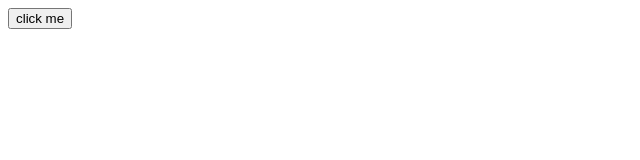
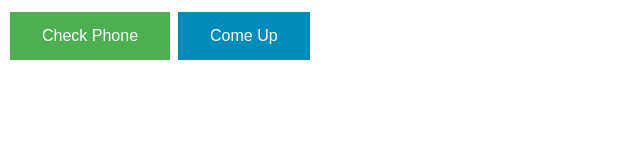
Before and after one commit to mikelh4444/mikelh4444.github.io, a plain HTML site: page index.html in a window 1280 px wide. Shown: the whole page, without its empty margins (0-640 px from the left). Drawn offline with Linux system fonts and the light colour scheme.

Commit message:
now used as messenger
yo if you see this and aren't me please don't mess with my shit

```diff
--- a/index.html
+++ b/index.html
@@ -1,27 +1,65 @@
-<!DOCTYPE HTML>
+<!DOCTYPE html>
+<html lang="en">
   <head>
-  <title>Ur Mawm</title>
+    <meta charset="UTF-8">
+    <meta name="viewport" content="width=device-width, initial-scale=1.0">
+    <title>Discord Webhook Sender</title>
   </head>
+
   <style>
-#jumpscare {position: absolute; top: 0px; left: 0px; width: 100%; height: 100%; cursor: pointer; visibility: hidden;}
+    .button {
+      border: none;
+      color: white;
+      padding: 15px 32px;
+      text-align: center;
+      text-decoration: none;
+      display: inline-block;
+      font-size: 16px;
+      margin: 4px 2px;
+      cursor: pointer;
+    }
+
+    .button1 {background-color: #4CAF50;} /* Green */
+    .button2 {background-color: #008CBA;} /* Blue */
     </style>
+
   <body>
-<input type="button" onclick="jumpscare();" value="click me"/>
-<img id="jumpscare" src="mao-zedong-unknown-compressed.jpg"/>
-<audio id="scream" src="mao zedong propaganda music Red Sun in the Sky (1).mp3"/>
-
+    <button class="button button1" onclick="sendMessage()">Check Phone</button>
+    <button class="button button2" onclick="sendMessage2()">Come Up</button>
+  </body>
 
   <script>
-function jumpscare() {
-var jumpscare = document.getElementById("jumpscare");
-jumpscare.style.visibility="visible";
-var audio = document.getElementById("scream");
-  audio.play();
+    function sendMessage() {
+      var request = new XMLHttpRequest();
+      request.open("POST", "https://discord.com/api/webhooks/855174625766932520/Q7yOivD32eirNHVXzc4Jr1OeHJ2UnraBM-gm5r76aplxlNyiUhN198qz2dUX_F3fcGST");
 
+      request.setRequestHeader('Content-type', 'application/json');
+
+      var params = {
+        username: "Message From Parents",
+        avatar_url: "",
+        content: "Check Phone"
+      }
+
+      request.send(JSON.stringify(params));
     }
   </script>
 
+<script>
+    function sendMessage2() {
+      var request = new XMLHttpRequest();
+      request.open("POST", "https://discord.com/api/webhooks/855174625766932520/Q7yOivD32eirNHVXzc4Jr1OeHJ2UnraBM-gm5r76aplxlNyiUhN198qz2dUX_F3fcGST");
 
-</body>
+      request.setRequestHeader('Content-type', 'application/json');
+
+      var params = {
+        username: "Message From Parents",
+        avatar_url: "",
+        content: "Come Up"
+      }
+
+      request.send(JSON.stringify(params));
+    }
+  </script>
 
 </html>
```
Also changed, not shown: 4cQT3NG.png (deleted), mao-zedong-unknown-compressed.jpg (deleted), 1 other file. Lines whose indentation alone changed are shown as unchanged.
